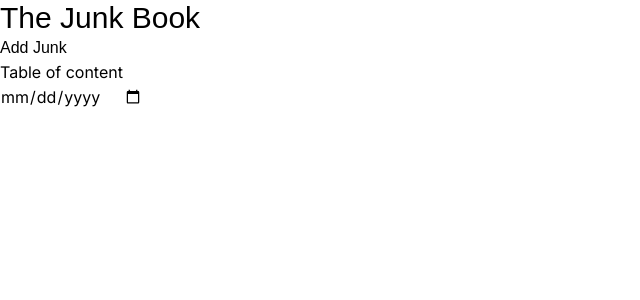
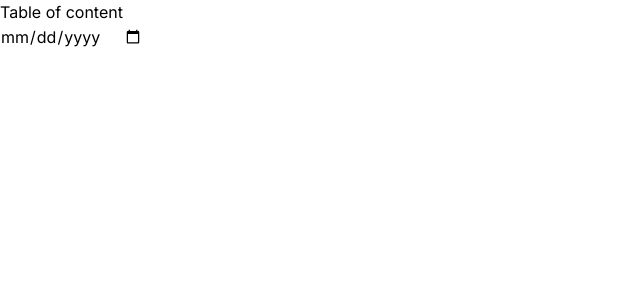
Before and after one commit to RasuwanK/junk-book, a Next.js app: page / in a window 1280 px wide. Shown: the top 300 px of the page, without its empty margins (0-640 px from the left). Built offline with nearby package versions, Linux system fonts and the light colour scheme; a web font is replaced by a local one.

Commit message:
Changes in the layout

```diff
--- a/components/layout.tsx
+++ b/components/layout.tsx
@@ -1,5 +1,4 @@
 import {Fragment, ReactNode} from "react";
-import Navbar from "./navbar";
 
 interface LayoutProps {
     children: ReactNode;
@@ -9,7 +8,6 @@ export default function Layout({children}: LayoutProps) {
     return (
         <Fragment>
             <header>
-                <Navbar />
             </header>
             <Fragment>
                 {children}
```
